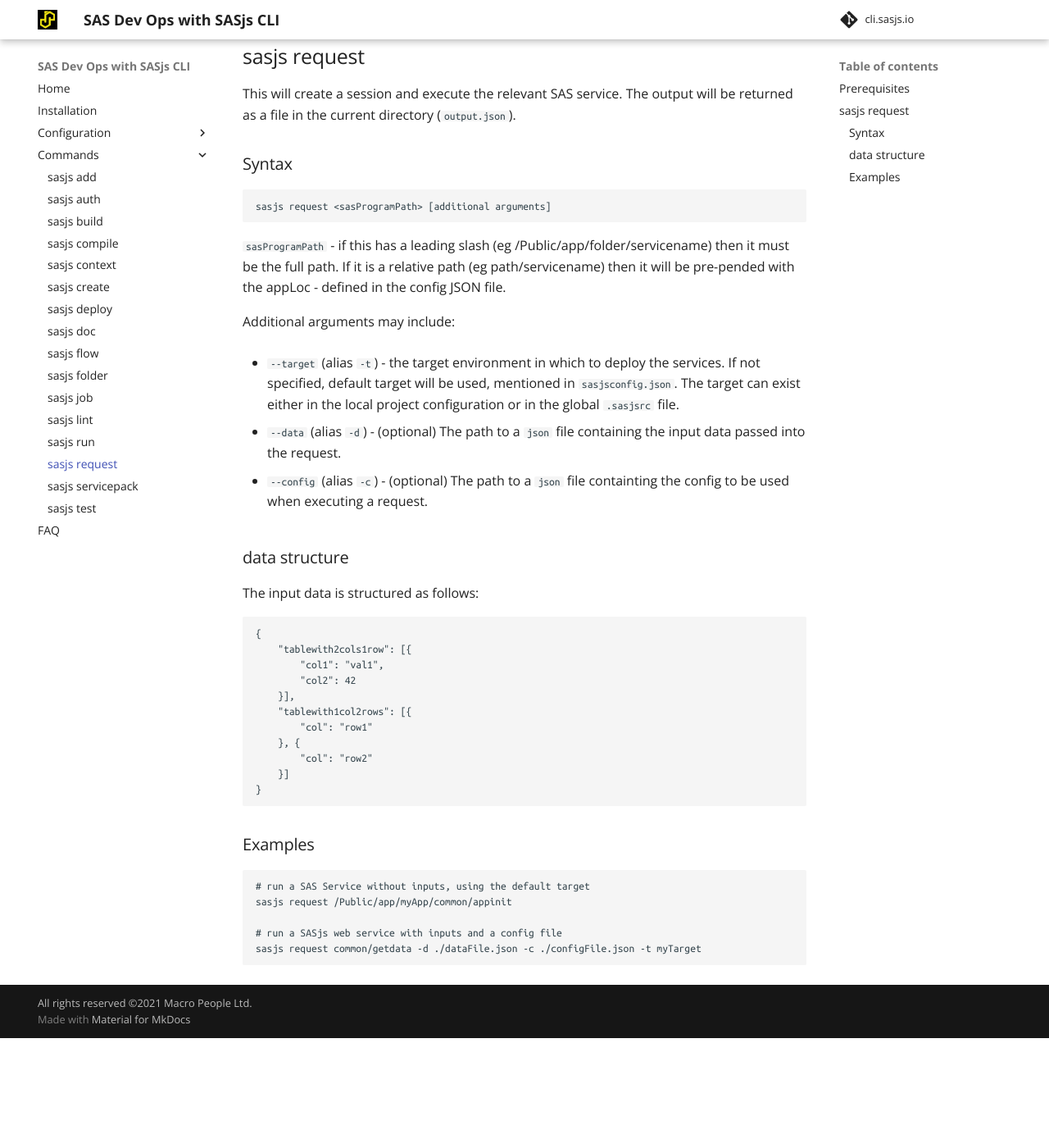
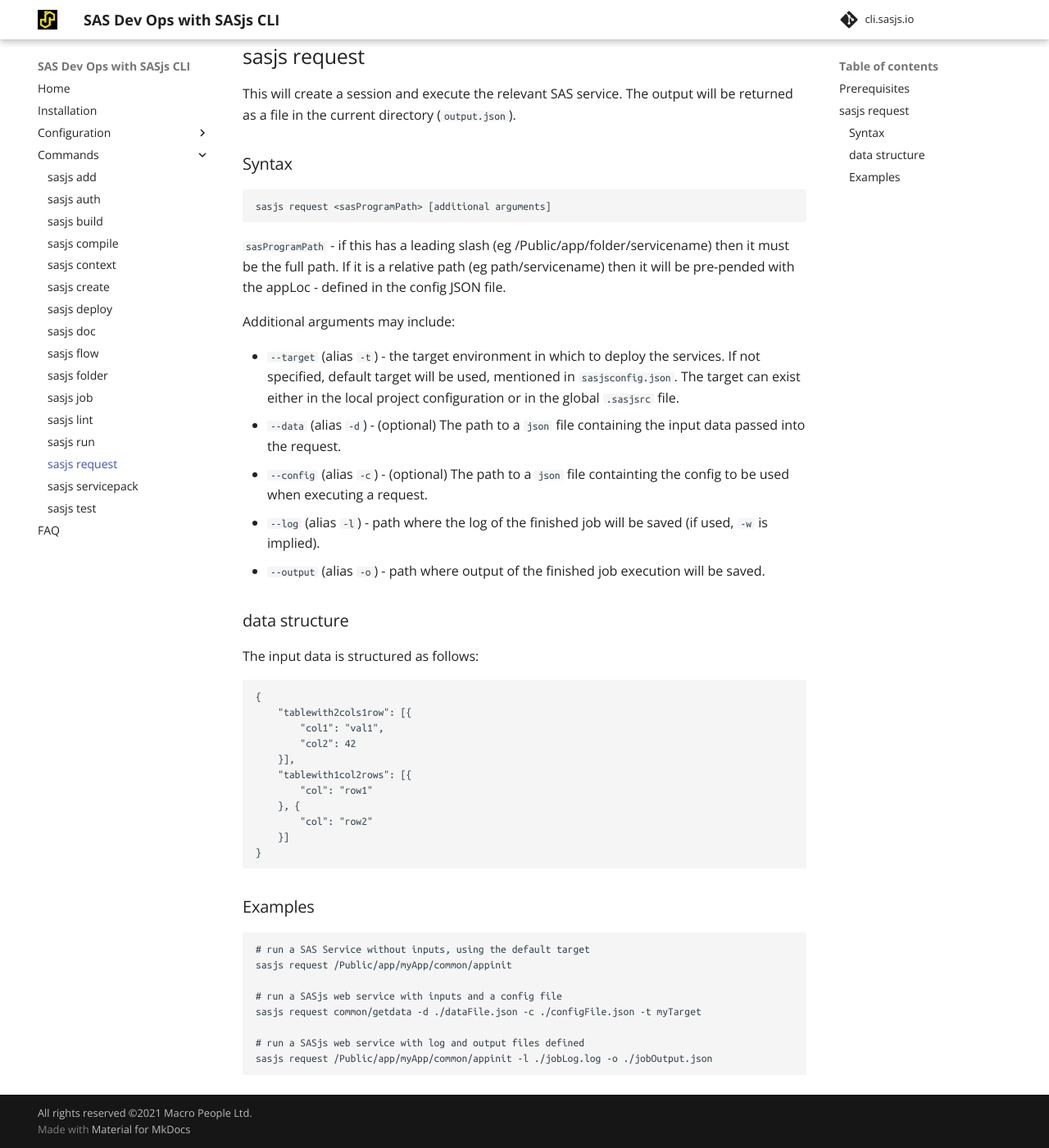
Before and after one commit to sasjs/cli.sasjs.io, an MkDocs documentation site: the page built from docs/request.md, in a window 1280 px wide and 1400 px high, scrolled down 538 px. Shown: the whole window at 82% size. Built offline with MkDocs 1.6.1 and Material for MkDocs 9.7.7, drawn with Linux system fonts in a browser that asks for light colours; before the commit the page ends 1804 px from its top, so only the background shows below that.

Commit message:
chore: request docs updated

````diff
--- a/docs/request.md
+++ b/docs/request.md
@@ -30,10 +30,10 @@
 Additional arguments may include:
 
 - `--target` (alias `-t`) - the target environment in which to deploy the services. If not specified, default target will be used, mentioned in `sasjsconfig.json`. The target can exist either in the local project configuration or in the global `.sasjsrc` file.
-
 - `--data` (alias `-d`) - (optional) The path to a `json` file containing the input data passed into the request.
-
 - `--config` (alias `-c`) - (optional) The path to a `json` file containting the config to be used when executing a request.
+- `--log` (alias `-l`) - path where the log of the finished job will be saved (if used, `-w` is implied).
+- `--output` (alias `-o`) - path where output of the finished job execution will be saved.
 
 ### data structure
 
@@ -61,4 +61,7 @@
 
 # run a SASjs web service with inputs and a config file
 sasjs request common/getdata -d ./dataFile.json -c ./configFile.json -t myTarget
+
+# run a SASjs web service with log and output files defined
+sasjs request /Public/app/myApp/common/appinit -l ./jobLog.log -o ./jobOutput.json
 ```
````
